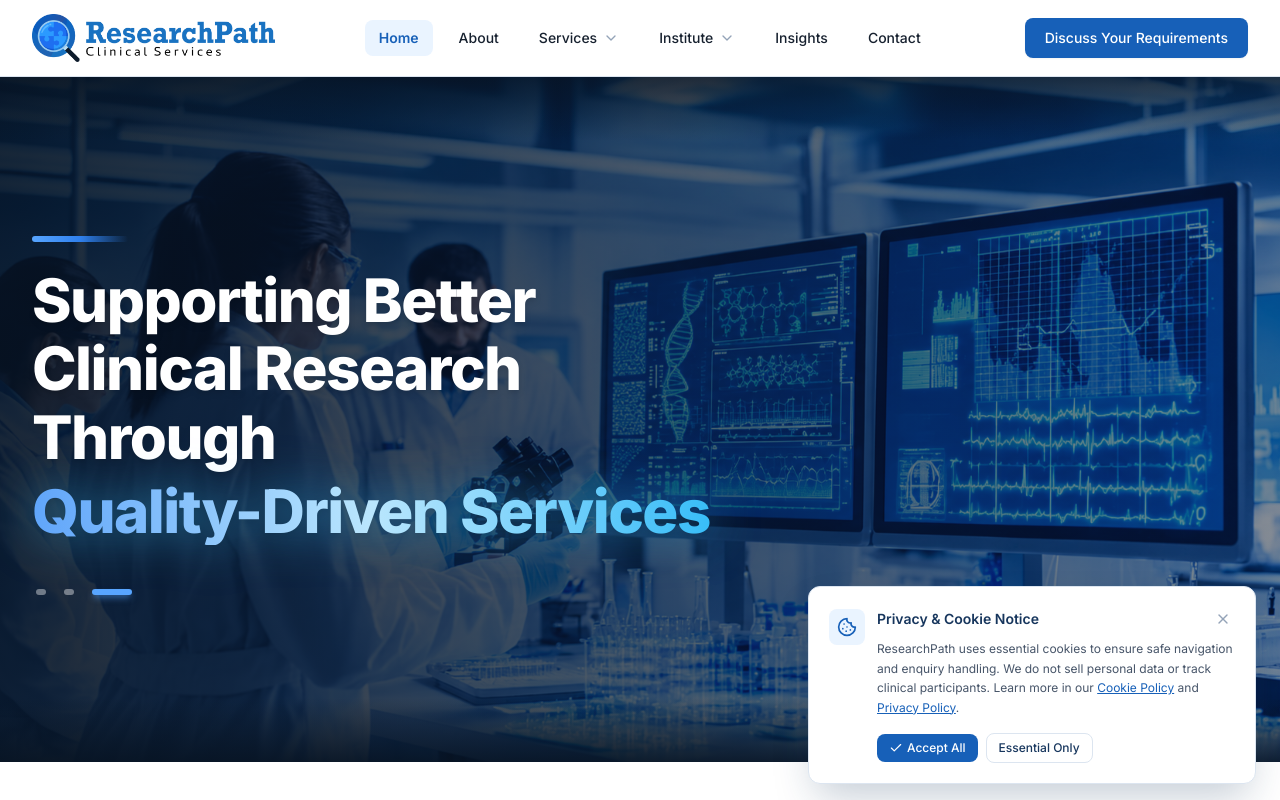
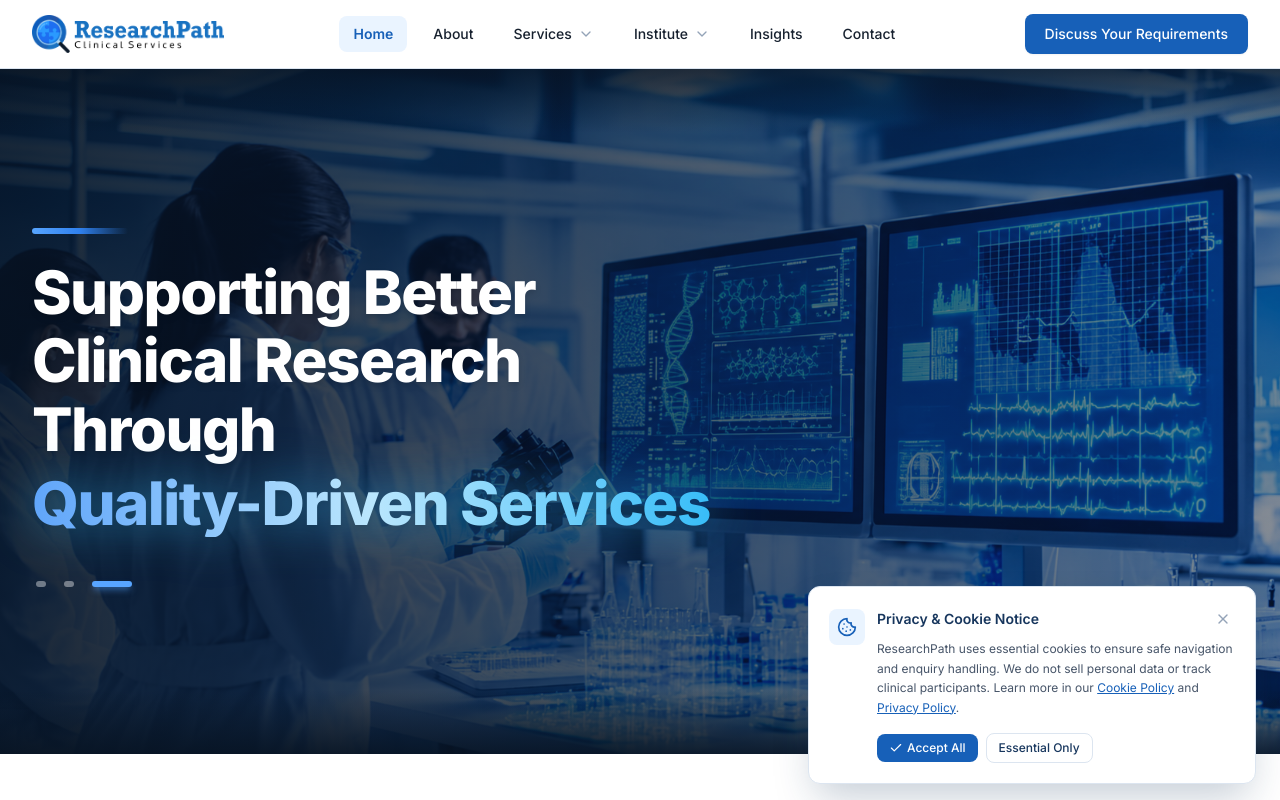
Before and after one commit to corelineitsolutions/research-path-clinical-services, a Next.js app: page / in a window 1280 px wide. Shown: the top 800 px of the page. Built offline with nearby package versions, Linux system fonts and the light colour scheme.

Commit message:
feat: reduce header logo size by 20% and update footer logo to high-res white Logo 3

```diff
--- a/components/Footer.tsx
+++ b/components/Footer.tsx
@@ -20,8 +20,8 @@ export default function Footer() {
                 <Image
                   src="/images/logo-horizontal-white.png"
                   alt="ResearchPath — Clinical Services"
-                  width={340}
-                  height={52}
+                  width={356}
+                  height={75}
                   className="h-11 w-auto object-contain"
                 />
               </div>
--- a/components/Header.tsx
+++ b/components/Header.tsx
@@ -82,13 +82,13 @@ export default function Header() {
             className="flex items-center gap-3 group focus:outline-none focus-visible:ring-2 focus-visible:ring-[#1760B8] rounded-md"
             aria-label="ResearchPath — Clinical Services Home"
           >
-            <div className="relative h-12 w-auto max-w-[280px] sm:max-w-[340px] flex items-center">
+            <div className="relative h-10 w-auto max-w-[225px] sm:max-w-[270px] flex items-center">
               <Image
                 src="/images/logo-horizontal.png"
                 alt="ResearchPath — Clinical Services"
-                width={360}
-                height={55}
-                className="h-10 sm:h-12 w-auto object-contain"
+                width={288}
+                height={44}
+                className="h-8 sm:h-[38px] w-auto object-contain"
                 priority
               />
             </div>
```
Also changed, not shown: assets/Logo 3.png (added), public/images/logo-horizontal-white.png.
